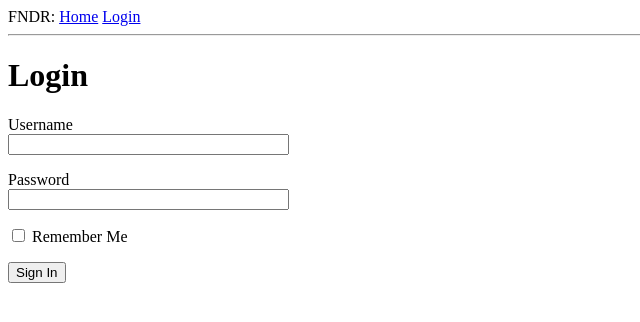
After one commit to abczzz13/fndr_backend, a Flask app: page /auth/login in a window 1280 px wide. The commit adds this page. Shown: the top 322 px of the page, without its empty margins (0-640 px from the left). Run offline with Flask 2, Linux system fonts and the light colour scheme.

Commit message:
Added User Login features

```diff
--- a/app/__init__.py
+++ b/app/__init__.py
@@ -3,6 +3,7 @@ import logging
 from flask import Flask, current_app
 from flask_sqlalchemy import SQLAlchemy
 from flask_migrate import Migrate
+from flask_login import LoginManager
 from config import Config
 from logging.handlers import RotatingFileHandler
 import pdb
@@ -12,6 +13,9 @@ import pdb
 # The Application Factory way:
 db = SQLAlchemy()
 migrate = Migrate()
+login = LoginManager()
+login.login_view = "auth.login"
+login.login_message = ('Please log in to access this page.')
 
 
 # Create the App
@@ -24,13 +28,17 @@ def create_app(config_class=Config):
     # Initializing
     db.init_app(app)
     migrate.init_app(app, db)
+    login.init_app(app)
 
     # Registering the Blueprints
+    from app.api import bp as api_bp
+    app.register_blueprint(api_bp, url_prefix="/api")
+
+    from app.auth import bp as auth_bp
+    app.register_blueprint(auth_bp, url_prefix="/auth")
+
     from app.errors import bp as errors_bp
     app.register_blueprint(errors_bp)
-
-    from app.api import bp as api_bp
-    app.register_blueprint(api_bp, url_prefix="/api")
 
     from app.main import bp as main_bp
     app.register_blueprint(main_bp)
--- /dev/null
+++ b/app/auth/__init__.py
@@ -0,0 +1,5 @@
+from flask import Blueprint
+
+bp = Blueprint('auth', __name__)
+
+from app.auth import routes
--- /dev/null
+++ b/app/auth/forms.py
@@ -0,0 +1,26 @@
+from flask_wtf import FlaskForm
+from wtforms import StringField, PasswordField, BooleanField, SubmitField
+from wtforms.validators import DataRequired, ValidationError
+from app.models import Users
+
+
+class LoginForm(FlaskForm):
+    username = StringField('Username', validators=[DataRequired()])
+    password = PasswordField('Password', validators=[DataRequired()])
+    remember_me = BooleanField('Remember Me')
+    submit = SubmitField('Sign In')
+
+
+class EditProfileForm(FlaskForm):
+    username = StringField('Username', validators=[DataRequired()])
+    submit = SubmitField('Make changes')
+
+    def __init__(self, original_username, *args, **kwargs):
+        super(EditProfileForm, self).__init__(*args, **kwargs)
+        self.original_username = original_username
+
+    def validate_username(self, username):
+        if username.data != self.original_username:
+            user = Users.query.filter_by(username=self.username.data).first()
+            if user is not None:
+                raise ValidationError('Please use a different username.')
--- /dev/null
+++ b/app/auth/routes.py
@@ -0,0 +1,37 @@
+from flask import render_template, url_for, flash, redirect, request
+from flask_login import current_user, login_user, logout_user
+from werkzeug.urls import url_parse
+from app import db
+from app.auth import bp
+from app.auth.forms import LoginForm
+from app.models import Users
+
+
+@bp.route("/login", methods=["GET", "POST"])
+def login():
+    # If user is already logged in redirect to home
+    if current_user.is_authenticated:
+        return redirect(url_for("main.index"))
+    # Create Login form
+    form = LoginForm()
+
+    # Processing form submit
+    if form.validate_on_submit():
+        user = Users.query.filter_by(username=form.username.data).first()
+        if user is None or not user.check_password(form.password.data):
+            flash("Invalid Login credentials")
+            return redirect(url_for("auth.login"))
+        login_user(user, remember=form.remember_me.data)
+
+        # Redirecting to the next page after succesful login
+        next_page = request.args.get("next")
+        if not next_page or url_parse(next_page).netloc != "":
+            next_page = url_for("main.index")
+        return redirect(next_page)
+    return render_template('login.html', title='Login', form=form)
+
+
+@bp.route("/logout")
+def logout():
+    logout_user()
+    return redirect(url_for("main.index"))
--- a/app/main/routes.py
+++ b/app/main/routes.py
@@ -1,7 +1,37 @@
+from datetime import datetime
+from flask import render_template, flash, url_for, redirect, request
+from flask_login import login_required, current_user
 from app.main import bp
+from app.models import Users
+from app.auth.forms import LoginForm, EditProfileForm
+from app import db
+
+
+@bp.before_app_request
+def before_request():
+    if current_user.is_authenticated:
+        current_user.last_seen = datetime.utcnow()
+        db.session.commit()
 
 
 @bp.route("/")
 @bp.route("/index")
 def index():
-    return "Under construction"
+    return render_template("index.html", title="Home")
+
+
+@bp.route("/user/<username>", methods=["GET", "POST"])
+@login_required
+def user(username):
+    form = EditProfileForm(current_user.username)
+    # Processing form submit
+    if form.validate_on_submit():
+        current_user.username = form.username.data
+        db.session.commit()
+        flash("Your changes have been saved.")
+        return redirect(url_for("main.index"))
+    elif request.method == 'GET':
+        form.username.data = current_user.username
+
+    user = Users.query.filter_by(username=username).first_or_404()
+    return render_template("user.html", title="User Profile", user=user, form=form)
--- a/app/templates/base.html
+++ b/app/templates/base.html
@@ -8,6 +8,25 @@
         {% endif %}
     </head>
     <body>
-        {% block content %}{% endblock %}
+        <nav>
+            FNDR:
+            <a href="{{ url_for('main.index') }}">Home</a>
+            {% if current_user.is_anonymous %}
+            <a href="{{ url_for('auth.login') }}">Login</a>
+            {% else %}
+            <a href="{{ url_for('main.user', username=current_user.username) }}"
+                >Profile</a
+            >
+            <a href="{{ url_for('auth.logout') }}">Logout</a>
+            {% endif %}
+        </nav>
+        <hr />
+        {% with messages = get_flashed_messages() %} {% if messages %}
+        <ul>
+            {% for message in messages %}
+            <li>{{ message }}</li>
+            {% endfor %}
+        </ul>
+        {% endif %} {% endwith %} {% block content %}{% endblock %}
     </body>
 </html>
--- /dev/null
+++ b/app/templates/index.html
@@ -0,0 +1,5 @@
+{% extends "base.html" %} {% block content %}
+<h1>Under Construction</h1>
+{% if current_user.is_authenticated %}
+<h2>Welcome, {{ current_user.username }}!</h2>
+{% endif %} {% endblock %}
--- /dev/null
+++ b/app/templates/login.html
@@ -0,0 +1,20 @@
+{% extends "base.html" %} {% block content %}
+<h1>Login</h1>
+<form action="" method="post" novalidate>
+    {{ form.hidden_tag() }}
+    <p>
+        {{ form.username.label }}<br />
+        {{ form.username(size=32) }} {% for error in form.username.errors %}
+        <span style="color: red">[{{ error }}]</span>
+        {% endfor %}
+    </p>
+    <p>
+        {{ form.password.label }}<br />
+        {{ form.password(size=32) }} {% for error in form.password.errors %}
+        <span style="color: red">[{{ error }}]</span>
+        {% endfor %}
+    </p>
+    <p>{{ form.remember_me() }} {{ form.remember_me.label }}</p>
+    <p>{{ form.submit() }}</p>
+</form>
+{% endblock %}
--- a/fndr_backend.py
+++ b/fndr_backend.py
@@ -1,6 +1,6 @@
 #from app import app, db
 from app import create_app, db
-from app.models import Companies, Cities, Meta, companies_meta
+from app.models import Companies, Cities, Meta, Users, companies_meta
 import pdb
 import os
 import config
@@ -14,4 +14,4 @@ app = create_app(config_class=config_variables)
 
 @app.shell_context_processor
 def make_shell_context():
-    return {'db': db, 'Companies': Companies, 'Cities': Cities, 'Meta': Meta, 'companies_meta': companies_meta}
+    return {'db': db, 'Companies': Companies, 'Cities': Cities, 'Meta': Meta, 'companies_meta': companies_meta, 'Users': Users}
--- a/requirements.txt
+++ b/requirements.txt
@@ -3,9 +3,11 @@ attrs==21.4.0
 click==8.0.3
 coverage==6.3.1
 Flask==2.0.2
+Flask-Login==0.5.0
 Flask-Migrate==3.1.0
 Flask-Seeder==1.2.0
 Flask-SQLAlchemy==2.5.1
+Flask-WTF==1.0.0
 greenlet==1.1.2
 gunicorn==20.0.4
 importlib-metadata==4.10.1
@@ -19,10 +21,12 @@ packaging==21.3
 pluggy==1.0.0
 psycopg2-binary==2.9.3
 py==1.11.0
+PyJWT==2.3.0
 pyparsing==3.0.7
 pytest==7.0.1
 python-dotenv==0.19.2
 SQLAlchemy==1.4.31
 tomli==2.0.1
 Werkzeug==2.0.2
+WTForms==3.0.1
 zipp==3.7.0
```
Also changed, not shown: app/api/companies.py (+18 -5 lines), app/models.py (+28 -1 lines), app/templates/user.html (added, +20 -0 lines), migrations/versions/93f9153dc30a_added_users_table.py (added, +38 -0 lines), migrations/versions/db2428674bcf_added_field_to_users_table.py (added, +28 -0 lines), tests/functional/test_get_companies.py (+63 -5 lines).
